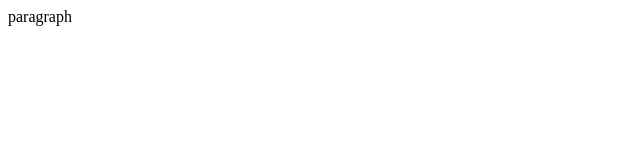
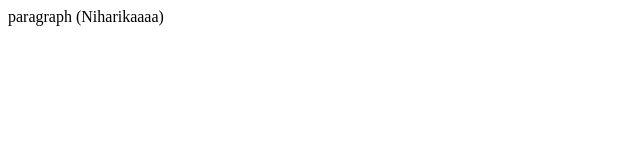
Before and after one commit to ramyeah123-sudo/Remote-repo, a plain HTML site: page index.html in a window 1280 px wide. Shown: the whole page, without its empty margins (0-640 px from the left). Drawn offline with Linux system fonts and the light colour scheme.

Commit message:
added a line

```diff
--- a/index.html
+++ b/index.html
@@ -1 +1 @@
-<p> paragraph</p>
+<p> paragraph (Niharikaaaa)</p>
```
